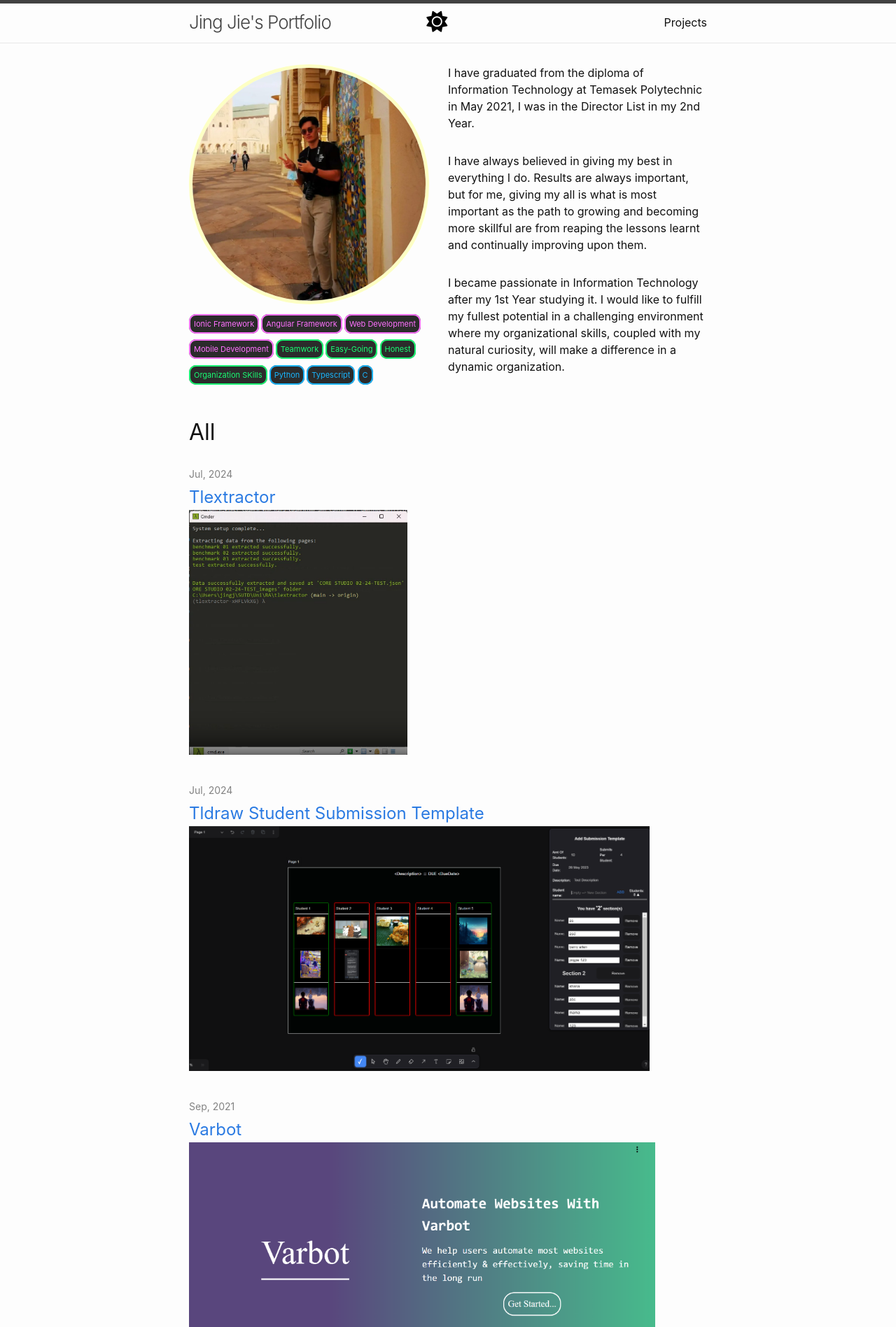
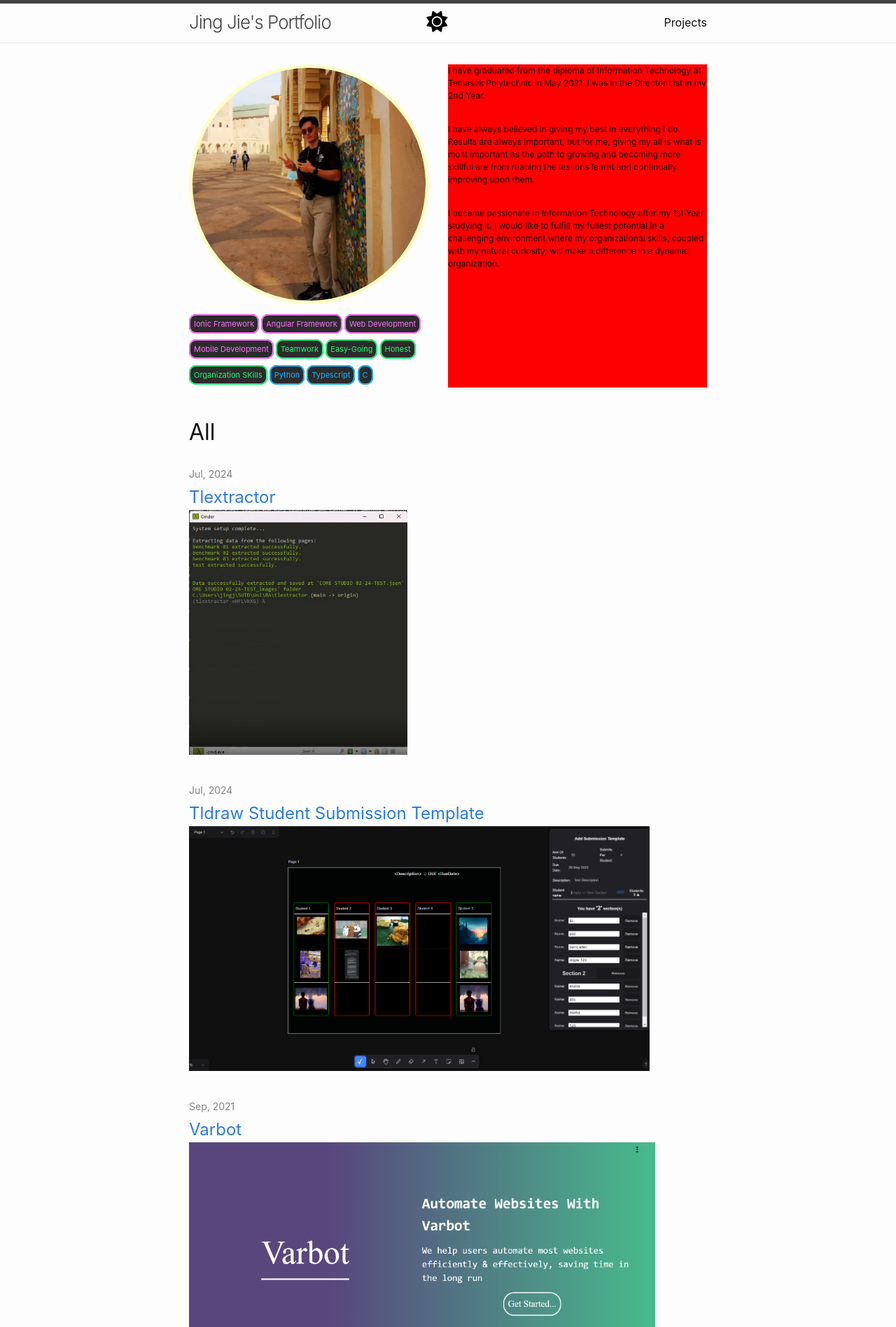
Before and after one commit to LamJingJie/LamJingJie.github.io, a Jekyll site: the page built from index.markdown, in a window 1280 px wide. Shown: the top 1897 px of the page at 70% size. Built offline with Jekyll 4.4.1, drawn with Linux system fonts in a browser that asks for light colours; nearby versions of some CDN libraries.

```diff
--- a/_layouts/home-project.html
+++ b/_layouts/home-project.html
@@ -73,7 +73,7 @@
 
     </ul>
   </div>
-  <div class="about_data">
+  <div class="about_data" style="flex:1; font-size: 12px;">
     <p style="padding-bottom: 15px;">
       I have graduated from the diploma of Information Technology at Temasek Polytechnic in May 2021, I was in the
       Director List in my 2nd Year.
--- a/_layouts/home.html
+++ b/_layouts/home.html
@@ -75,7 +75,7 @@
         </ul>
 
   </div>
-  <div class="about_data" >
+  <div class="about_data" style="flex:1; font-size: 12px;">
     <p style="padding-bottom: 15px;">
       I have graduated from the diploma of Information Technology at Temasek Polytechnic in May 2021, I was in the
       Director List in my 2nd Year.
--- a/main.css
+++ b/main.css
@@ -28,8 +28,7 @@
 }
 
 .about_data{
-    flex:1;
-    font-size: 16px;
+    background-color: red;
 }
 
 
@@ -47,7 +46,7 @@
 
     --ff-title: "Playfair Display", serif;
     --ff-body: "Assistant", sans-serif;
-  }
+}
 
 /*--------------Dark Mode--------------*/
 .darkmode {
```
